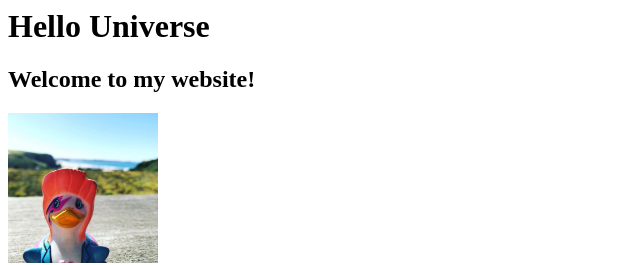
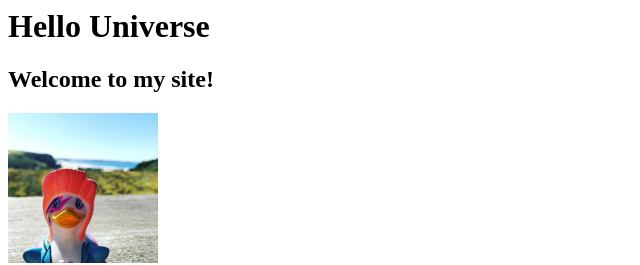
Before and after one commit to rubymoy/beginners-week-one-master, a plain HTML site: page index2.html in a window 1280 px wide. Shown: the top 265 px of the page, 0-640 px from the left. Drawn offline with Linux system fonts and the light colour scheme.

Commit message:
Revert "Update index2.html"
This reverts commit 5d5c716b03121d1aadcf467d362525ac988d37ae.

```diff
--- a/index2.html
+++ b/index2.html
@@ -2,7 +2,7 @@
 <body>
   <h1> Hello Universe</h1>
 
-<h2>Welcome to my website!</h2>
+<h2>Welcome to my site!</h2>
 
 <img src="duck.jpg" alt="A duck" width="150px">
 
```
